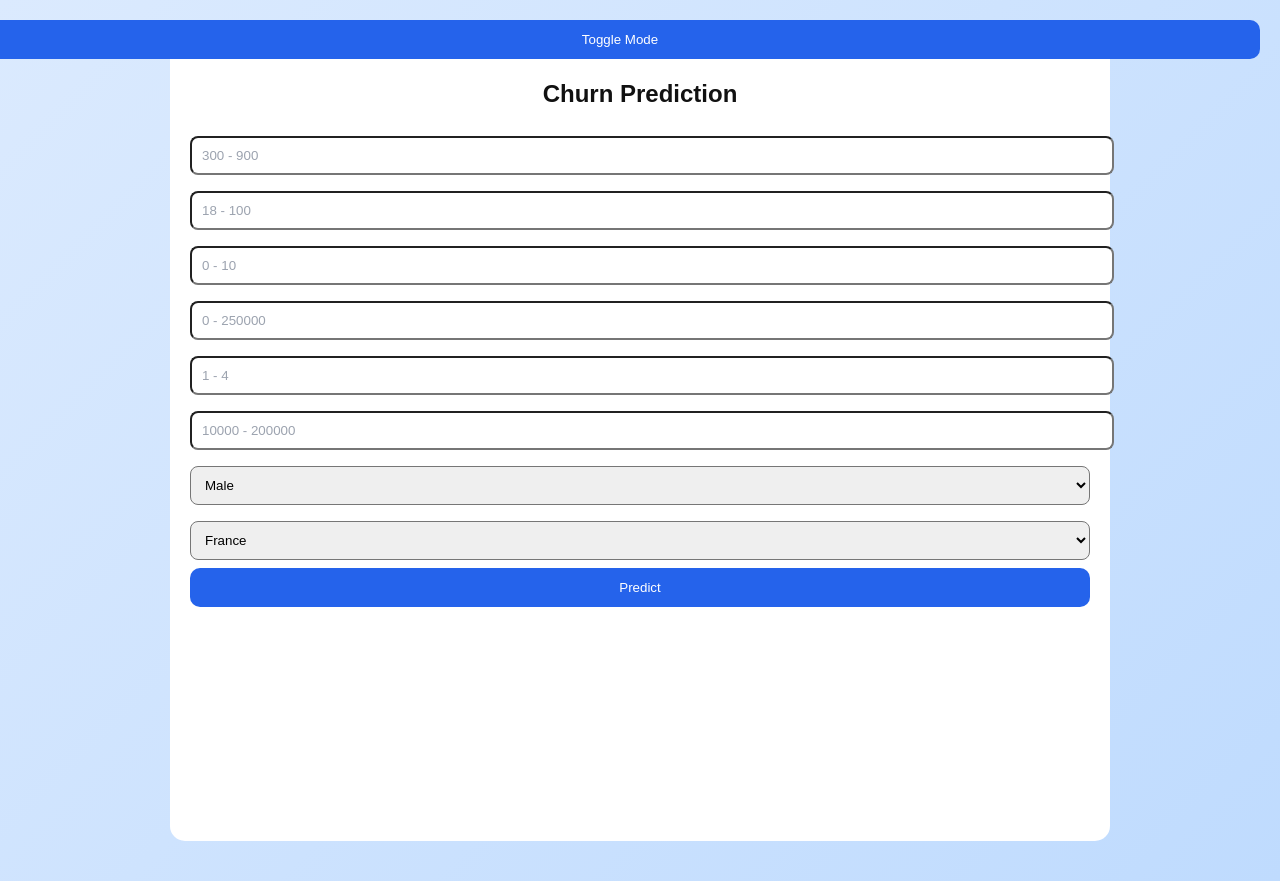
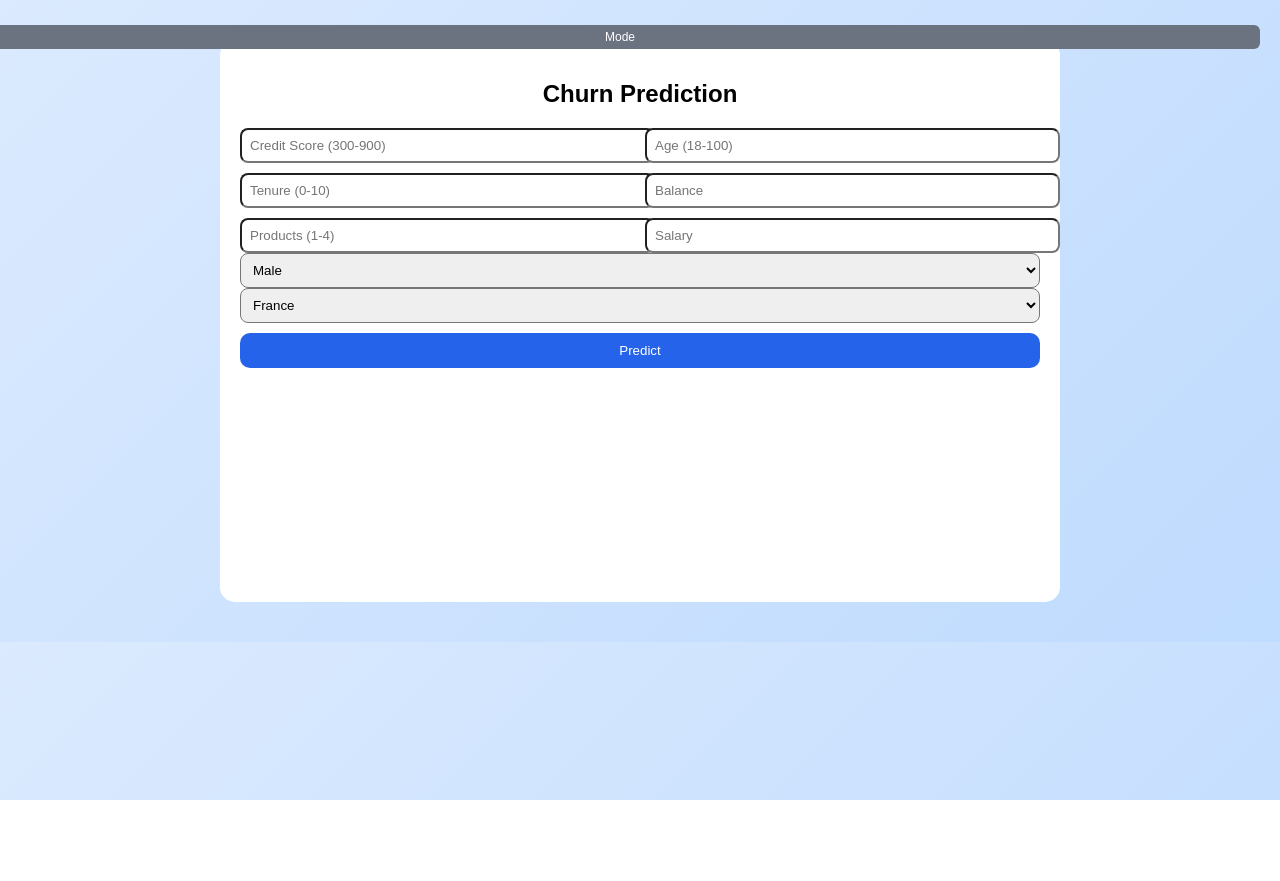
Before and after one commit to rishibhardwaj90/bank-churn-project, a Flask app: page / in a window 1280 px wide. After the commit the page ends 800 px from the top, so only its background shows below. Run offline with Flask 3, Linux system fonts and the light colour scheme; a map, chart or similar area stays blank.

Commit message:
minor changes

```diff
--- a/templates/index.html
+++ b/templates/index.html
@@ -10,20 +10,17 @@
             transition: 0.3s;
         }
 
-        /* LIGHT MODE */
         body.light-mode {
             background: linear-gradient(135deg, #dbeafe, #bfdbfe);
-            color: #111;
         }
 
-        /* DARK MODE */
         body.dark-mode {
             background: linear-gradient(135deg, #1f2937, #374151);
             color: white;
         }
 
         .container {
-            max-width: 900px;
+            max-width: 800px;
             margin: 40px auto;
             padding: 20px;
             border-radius: 15px;
@@ -34,40 +31,52 @@
             background: #2d3748;
         }
 
-        input, select {
-            width: 100%;
-            padding: 10px;
-            margin: 8px 0;
-            border-radius: 8px;
+        /* COMPACT GRID */
+        .grid {
+            display: grid;
+            grid-template-columns: 1fr 1fr;
+            gap: 10px;
         }
 
-        input::placeholder {
-            color: #9ca3af;
-        }
-
-        body.dark-mode input::placeholder {
-            color: #d1d5db;
+        input, select {
+            padding: 8px;
+            border-radius: 8px;
+            width: 100%;
         }
 
         button {
             width: 100%;
-            padding: 12px;
+            padding: 10px;
             background: #2563eb;
             color: white;
             border: none;
             border-radius: 10px;
+            margin-top: 10px;
         }
 
+        /* SMALL TOGGLE BUTTON */
         .toggle-btn {
             position: absolute;
-            top: 20px;
+            top: 15px;
             right: 20px;
+            padding: 5px 10px;
+            font-size: 12px;
+            border-radius: 6px;
+            background: #6b7280;
+            color: white;
+            cursor: pointer;
         }
 
         #result {
             text-align: center;
             margin-top: 15px;
             font-weight: bold;
+        }
+
+        #probability {
+            text-align: center;
+            font-size: 18px;
+            margin-top: 5px;
         }
 
         #explanation {
@@ -79,17 +88,20 @@
 
 <body class="light-mode">
 
-<button class="toggle-btn" onclick="toggleMode()">Toggle Mode</button>
+<button class="toggle-btn" onclick="toggleMode()">Mode</button>
 
 <div class="container">
     <h2 style="text-align:center;">Churn Prediction</h2>
 
-    <input id="creditScore" type="number" placeholder="300 - 900" min="300" max="900">
-    <input id="age" type="number" placeholder="18 - 100" min="18" max="100">
-    <input id="tenure" type="number" placeholder="0 - 10" min="0" max="10">
-    <input id="balance" type="number" placeholder="0 - 250000" min="0" max="250000">
-    <input id="products" type="number" placeholder="1 - 4" min="1" max="4">
-    <input id="salary" type="number" placeholder="10000 - 200000" min="10000" max="200000">
+    <!-- GRID INPUTS -->
+    <div class="grid">
+        <input id="creditScore" type="number" placeholder="Credit Score (300-900)">
+        <input id="age" type="number" placeholder="Age (18-100)">
+        <input id="tenure" type="number" placeholder="Tenure (0-10)">
+        <input id="balance" type="number" placeholder="Balance">
+        <input id="products" type="number" placeholder="Products (1-4)">
+        <input id="salary" type="number" placeholder="Salary">
+    </div>
 
     <select id="gender">
         <option>Male</option>
@@ -105,7 +117,9 @@
     <button onclick="predict()">Predict</button>
 
     <div id="result"></div>
+    <div id="probability"></div>
 
+    <!-- Graph -->
     <div style="max-width: 400px; margin: 30px auto;">
         <canvas id="chart"></canvas>
     </div>
@@ -121,16 +135,6 @@ function toggleMode() {
     document.body.classList.toggle("light-mode");
 }
 
-function validateInputs(data) {
-    if (data.CreditScore < 300 || data.CreditScore > 900) return "Invalid Credit Score";
-    if (data.Age < 18 || data.Age > 100) return "Invalid Age";
-    if (data.Tenure < 0 || data.Tenure > 10) return "Invalid Tenure";
-    if (data.Balance < 0) return "Invalid Balance";
-    if (data.NumOfProducts < 1 || data.NumOfProducts > 4) return "Invalid Products";
-    if (data.EstimatedSalary < 10000) return "Invalid Salary";
-    return null;
-}
-
 function predict() {
 
     const data = {
@@ -144,12 +148,6 @@ function predict() {
         Geography: geography.value
     };
 
-    let error = validateInputs(data);
-    if (error) {
-        alert(error);
-        return;
-    }
-
     fetch("/predict_churn", {
         method: "POST",
         headers: {"Content-Type": "application/json"},
@@ -158,13 +156,17 @@ function predict() {
     .then(res => res.json())
     .then(data => {
 
+        let color = data.Churn_Prediction === 1 ? "red" : "green";
+
         // RESULT TEXT
         document.getElementById("result").innerHTML =
-            data.Churn_Prediction === 1
-            ? "<span style='color:red'>Customer will CHURN</span>"
-            : "<span style='color:green'>Customer is SAFE</span>";
+            `<span style="color:${color}">Customer will ${data.Churn_Prediction === 1 ? "CHURN" : "STAY"}</span>`;
 
-        // CHART FIXED SIZE
+        // PROBABILITY
+        document.getElementById("probability").innerHTML =
+            `<span style="color:${color}">Probability: ${(data.Churn_Probability * 100).toFixed(2)}%</span>`;
+
+        // GRAPH
         if (chart) chart.destroy();
 
         chart = new Chart(document.getElementById("chart"), {
@@ -181,12 +183,9 @@ function predict() {
             }
         });
 
-        // EXPLANATION FIX
-        const explanationDiv = document.getElementById("explanation");
-        explanationDiv.innerHTML = `
-            <h3>Why churn?</h3>
-            <p>${data.explanation}</p>
-        `;
+        // EXPLANATION
+        document.getElementById("explanation").innerHTML =
+            `<h3>Why churn?</h3><p>${data.explanation}</p>`;
     });
 }
 </script>
```
